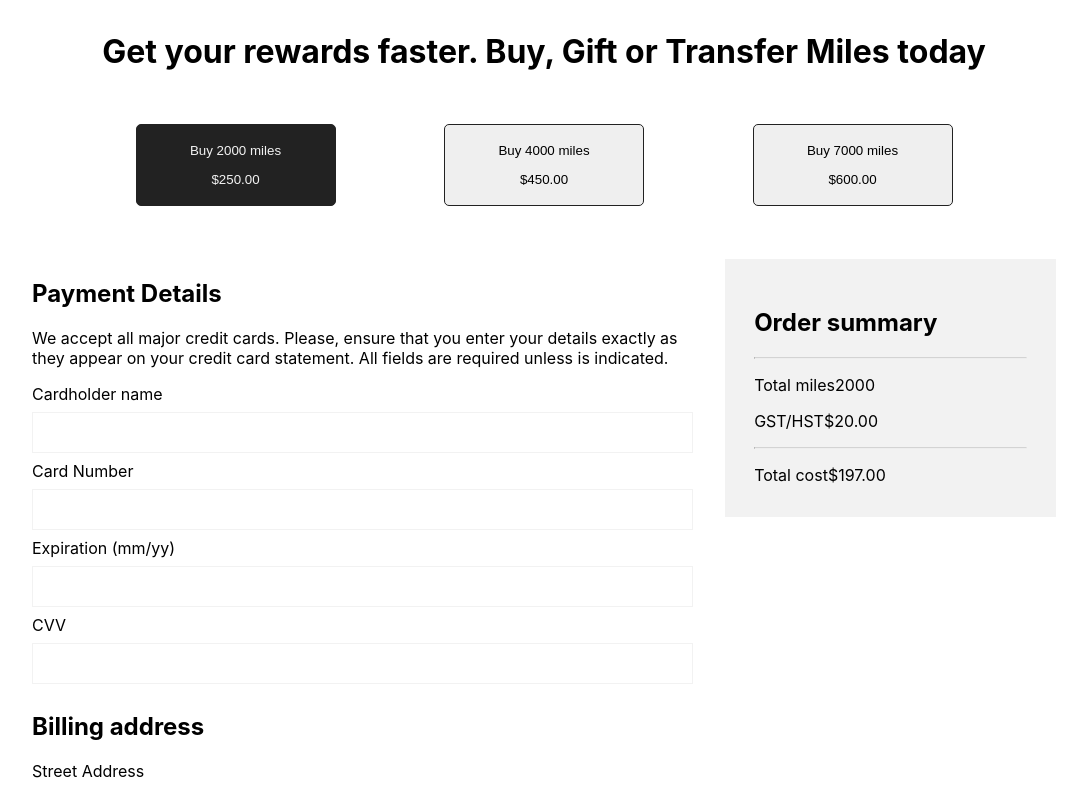
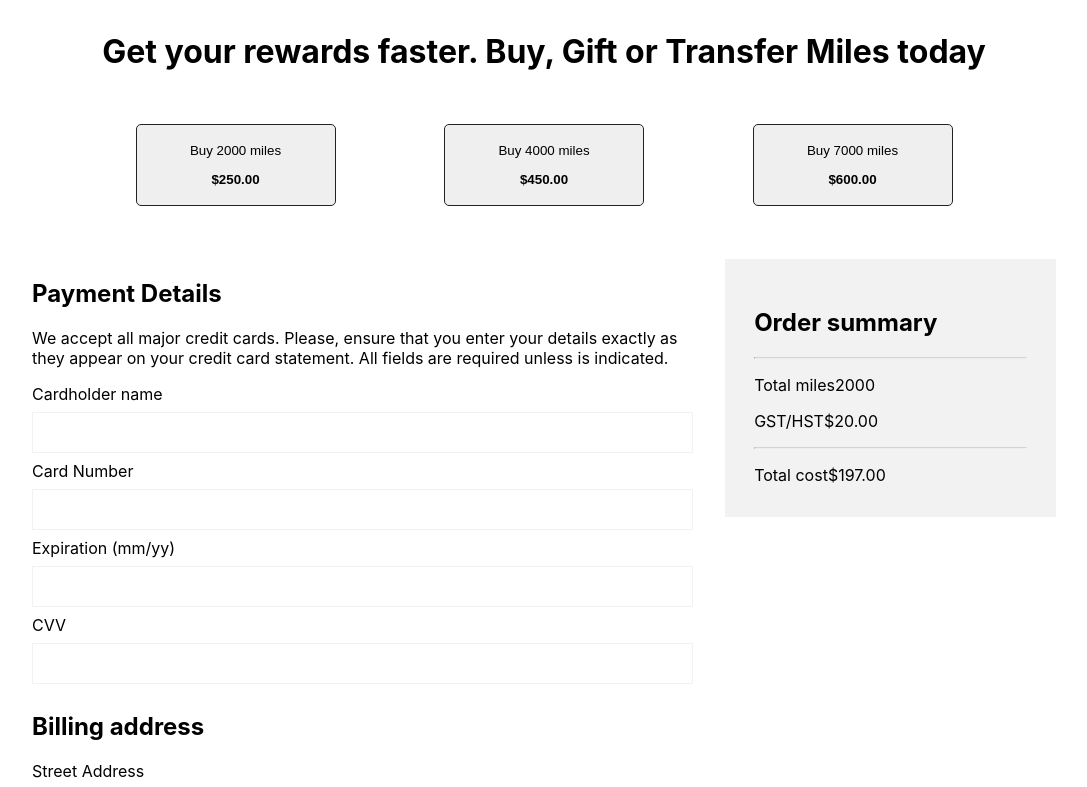
Before and after one commit to vitor-correia10/lcr-delivery-challenge, a React (Create React App) app: page / in a window 1280 px wide. Shown: the top 787 px of the page, without its empty margins (96-1183 px from the left). Built offline with nearby package versions, Linux system fonts and the light colour scheme.

Commit message:
add class to a button when it is clicked

```diff
--- a/src/components/Box/boxStyles.css
+++ b/src/components/Box/boxStyles.css
@@ -19,9 +19,14 @@
   text-align: center;
   border: 1px solid var(--black);
   border-radius: var(--border-radius);
+  cursor: pointer;
 }
 
-.milesBox:first-of-type {
+.milesBox.active {
   background-color: var(--black);
   color: var(--white)
 }
+
+.milesBox .cost {
+  font-weight: 700;
+}
--- a/src/components/Box/index.js
+++ b/src/components/Box/index.js
@@ -4,14 +4,25 @@ import React from 'react'
 
 import { cardData } from '../../cardData'
 
+export const Box = () => {
+  const [selectedButton, setSelectedButton] = React.useState({})
 
-export const Box = () => {
+  const getSelectedButton = (item) => {
+    setSelectedButton(item)
+  }
+  const amount = selectedButton.amount
+
   return (
     <section class="buttons">
       {cardData.map((item) => (
-          <button key={item.amount} class="milesBox">
+        <button
+          key={item.amount}
+          class={`milesBox ${amount === item.amount ? "active" : ""}`}
+          onClick={() => getSelectedButton(item)}
+          selected
+        >
           <p>Buy {item.amount} miles</p>
-            <p>${item.cost}.00</p>
+          <p className='cost'>${item.cost}.00</p>
         </button>
       ))}
     </section>
--- a/src/components/Main/index.js
+++ b/src/components/Main/index.js
@@ -12,8 +12,8 @@ export const Main = () => {
       <>
         <Box />
         <main>
+          <OrderSummary />
           <FormFields />
-          <OrderSummary />
         </main>
       </>
     )
--- a/src/components/OrderSummary/OrderSummaryStyles.css
+++ b/src/components/OrderSummary/OrderSummaryStyles.css
@@ -7,3 +7,9 @@ aside {
 hr {
   border-top: 1px solid lightgray;
 }
+
+@media (min-width: 600px) {
+  aside {
+    order: 2;
+  }
+}
```
Lines whose indentation alone changed are shown as unchanged.
